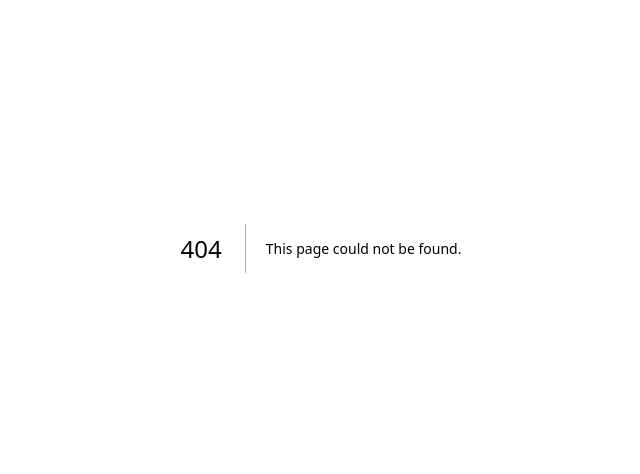
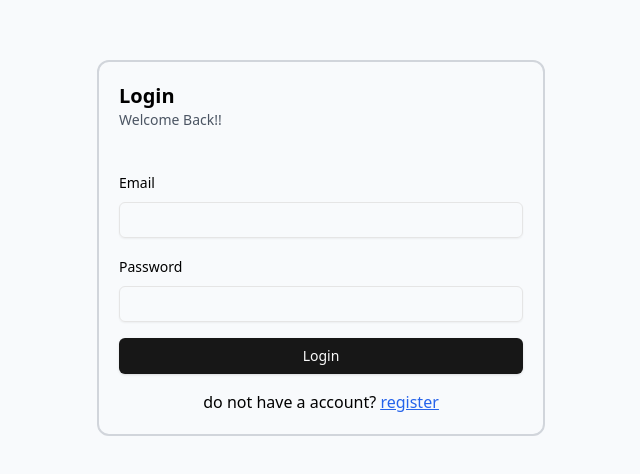
Before and after one commit to sumon-ray/Next-Event-Client, a Next.js app: page /login in a window 1280 px wide. Before the commit this address had no page. Shown: the part 152-626 px from the top of the page, without its empty margins (319-959 px from the left). Built offline with nearby package versions, Linux system fonts and the light colour scheme.

Commit message:
added auth login

```diff
--- a/src/app/layout.tsx
+++ b/src/app/layout.tsx
@@ -27,7 +27,7 @@ export default function RootLayout({
         className={`${inter.variable} antialiased`}
       >
         {children}
-        <Toaster />
+        <Toaster/>
       </body>
     </html>
   );
--- /dev/null
+++ b/src/app/login/page.tsx
@@ -0,0 +1,12 @@
+import LoginForm from '@/components/modules/Auth/login/LoginForm';
+import React from 'react';
+
+const LoginPage = () => {
+    return (
+        <div className='h-screen w-screen flex justify-center items-center'>
+            <LoginForm />
+        </div>
+    );
+};
+
+export default LoginPage;
--- /dev/null
+++ b/src/components/modules/Auth/login/LoginForm.tsx
@@ -0,0 +1,106 @@
+"use client";
+import { Button } from "@/components/ui/button";
+import {
+  Form,
+  FormControl,
+  FormField,
+  FormItem,
+  FormLabel,
+  FormMessage,
+} from "@/components/ui/form";
+import { Input } from "@/components/ui/input";
+import { loginUser } from "@/services/AuthService";
+import { zodResolver } from "@hookform/resolvers/zod";
+import { LoaderIcon } from "lucide-react";
+import Link from "next/link";
+import { useRouter, useSearchParams } from "next/navigation";
+import { FieldValues, SubmitHandler, useForm } from "react-hook-form";
+import { toast } from "sonner";
+import { loginSchema } from "./loginValidation";
+
+const LoginForm = () => {
+  const router = useRouter();
+  const searchParams = useSearchParams();
+  const redirect = searchParams.get("redirectPath");
+  const form = useForm({ resolver: zodResolver(loginSchema) });
+  const {
+    formState: { isSubmitting },
+  } = form;
+  const onSubmit: SubmitHandler<FieldValues> = async (data) => {
+    try {
+      const res = await loginUser(data);
+      //   console.log(res)
+      if (res?.success) {
+        toast.success(res?.message);
+        if (redirect) {
+          router.push(redirect);
+        } else {
+          router.push("/");
+        }
+      } else {
+        toast.error(res?.message);
+      }
+    } catch (error) {
+      console.error(error);
+    }
+  };
+  return (
+    <div className="border-2 space-y-10 border-gray-300 rounded-xl flex-grow max-w-md w-full p-5">
+      <div className="flex items-center space-x-4 ">
+        <div>
+          <h1 className="text-xl font-semibold">Login</h1>
+          <p className="font-extralight text-sm text-gray-600">
+            Welcome Back!!
+          </p>
+        </div>
+      </div>
+      <Form {...form}>
+        <form onSubmit={form.handleSubmit(onSubmit)} className="space-y-4">
+          {/* Email Field */}
+          <FormField
+            control={form.control}
+            name="email"
+            render={({ field }) => (
+              <FormItem>
+                <FormLabel>Email </FormLabel>
+                <FormControl>
+                  {/* Your form field */}
+                  <Input type="email" {...field} value={field.value || ""} />
+                </FormControl>
+                <FormMessage />
+              </FormItem>
+            )}
+          />
+          {/* Password Field */}
+          <FormField
+            control={form.control}
+            name="password"
+            render={({ field }) => (
+              <FormItem>
+                <FormLabel>Password </FormLabel>
+                <FormControl>
+                  {/* Your form field */}
+                  <Input type="password" {...field} value={field.value || ""} />
+                </FormControl>
+                <FormMessage />
+              </FormItem>
+            )}
+          />
+          <Button className="flex flex-col mx-auto w-full" type="submit">
+            {" "}
+            {isSubmitting ? <LoaderIcon /> : "Login"}
+          </Button>
+          <p className="text-center">
+            {" "}
+            do not have a account?{" "}
+            <span className="underline text-blue-600">
+              <Link href="/register"> register</Link>
+            </span>{" "}
+          </p>
+        </form>
+      </Form>
+    </div>
+  );
+};
+
+export default LoginForm;
--- /dev/null
+++ b/src/components/modules/Auth/login/loginValidation.ts
@@ -0,0 +1,11 @@
+import { z } from "zod";
+
+export const loginSchema = z.object({
+  email: z
+    .string({ required_error: "Email is required" })
+    .email("Invalid Email Address"),
+  password: z
+    .string({ required_error: "Password is required" })
+    .min(8, "password must be at least 8 characters")
+    .max(50, "Password must be between 8 and 50 characters"),
+});
--- a/src/components/modules/Auth/register/RegisterForm.tsx
+++ b/src/components/modules/Auth/register/RegisterForm.tsx
@@ -29,7 +29,6 @@ const RegisterForm = () => {
       phoneNumber: "",
       gender: "",
       occupation: "",
-      profileImage: "",
       address: "",
       bio: "",
     },
@@ -40,17 +39,16 @@ const RegisterForm = () => {
   } = form;
 
   const onSubmit: SubmitHandler<FieldValues> = async (data) => {
-    // console.log(data);
-
     try {
       const res = await registerUser(data);
       if (res?.success) {
-        toast(res?.message);
+        toast.success("Registration successful");
       } else {
-        toast("User registration failed");
+        toast.error(res?.message || "Registration failed");
       }
     } catch (error) {
-      console.error(error);
+      toast.error(error?.message || "Server error");
+      console.error("Error:", error);
     }
   };
 
@@ -203,17 +201,21 @@ const RegisterForm = () => {
                 </FormItem>
               )}
             />
+
             <FormField
               control={form.control}
-              name="profileImage"
+              name="file"
               render={({ field }) => (
                 <FormItem>
-                  <FormLabel>Profile Image URL</FormLabel>
+                  <FormLabel>Profile Photo</FormLabel>
                   <FormControl>
                     <Input
-                      {...field}
-                      value={field.value || ""}
-                      placeholder="https://..."
+                      type="file"
+                      accept="image/*"
+                      onChange={(e) => {
+                        const selectedFile = e.target.files?.[0];
+                        field.onChange(selectedFile);
+                      }}
                     />
                   </FormControl>
                   <FormMessage />
--- a/src/components/modules/Auth/register/registerValidation.ts
+++ b/src/components/modules/Auth/register/registerValidation.ts
@@ -11,4 +11,8 @@ export const formSchema = z.object({
   profileImage: z.string().url("Must be a valid URL").optional(),
   address: z.string().optional(),
   bio: z.string().optional(),
+  file: z
+    .instanceof(File)
+    .refine((file) => file instanceof File, { message: "Invalid file" })
+    .optional(),
 });
--- a/src/services/AuthService/index.ts
+++ b/src/services/AuthService/index.ts
@@ -1,56 +1,58 @@
 "use server";
 import { cookies } from "next/headers";
 import { FieldValues } from "react-hook-form";
+import AppError from '../../../../Next-Event-Server-Side/src/app/errors/AppError';
 export const registerUser = async (userData: FieldValues) => {
   try {
     const formData = new FormData();
     const { file, ...restData } = userData;
 
-    if (file && file.length > 0) {
-      formData.append("file", file[0]);
+    if (file) {
+      formData.append("file", file);
+    } else {
+      console.warn("⚠️ No file selected to upload.");
     }
 
     formData.append("data", JSON.stringify(restData));
 
-    const res = await fetch(`${process.env.NEXT_PUBLIC_API_URL}/user/register`, {
-      method: "POST",
-      body: formData,
-      credentials: "include",
-    });
+    const res = await fetch(
+      `${process.env.NEXT_PUBLIC_API_URL}/user/register`,
+      {
+        method: "POST",
+        body: formData,
+        credentials: "include",
+      }
+    );
 
     const userInfo = await res.json();
-    // console.log(userInfo)
+
+    return userInfo;
+  } catch (error) {
+    console.error(error);
+    throw new AppError("Registration failed");
+  }
+};
+
+export const loginUser = async (userData: FieldValues) => {
+  console.log(loginUser);
+  try {
+    const res = await fetch(`${process.env.NEXT_PUBLIC_API_URL}/auth/login`, {
+      method: "POST",
+      headers: {
+        "Content-Type": "application/json",
+      },
+      body: JSON.stringify(userData),
+    });
+    const userInfo = await res.json();
     if (userInfo.success) {
       (await cookies()).set("accessToken", userInfo.data.accessToken);
     }
 
     return userInfo;
   } catch (error) {
-    console.log(error);
-    throw new Error("Registration failed");
+    console.error(error);
   }
 };
-
-
-// export const loginUser = async (userData: FieldValues) => {
-//   try {
-//     const res = await fetch(`${process.env.NEXT_PUBLIC_BASE_API}/auth/login`, {
-//       method: "POST",
-//       headers: {
-//         "Content-Type": "application/json",
-//       },
-//       body: JSON.stringify(userData),
-//     });
-//     const userInfo = await res.json();
-//     if (userInfo.success) {
-//       (await cookies()).set("accessToken", userInfo.data.accessToken);
-//     }
-
-//     return userInfo;
-//   } catch (error) {
-//     console.error(error);
-//   }
-// };
 
 // export const getCurrentUser = async () => {
 //   const accessToken = (await cookies()).get("accessToken")?.value;
@@ -62,9 +64,7 @@ export const registerUser = async (userData: FieldValues) => {
 //   }
 // };
 
-
-
 // LogOut
-export const logOut = async()=>{
-     (await cookies()).delete("accessToken")
-}
+export const logOut = async () => {
+  (await cookies()).delete("accessToken");
+};
```
